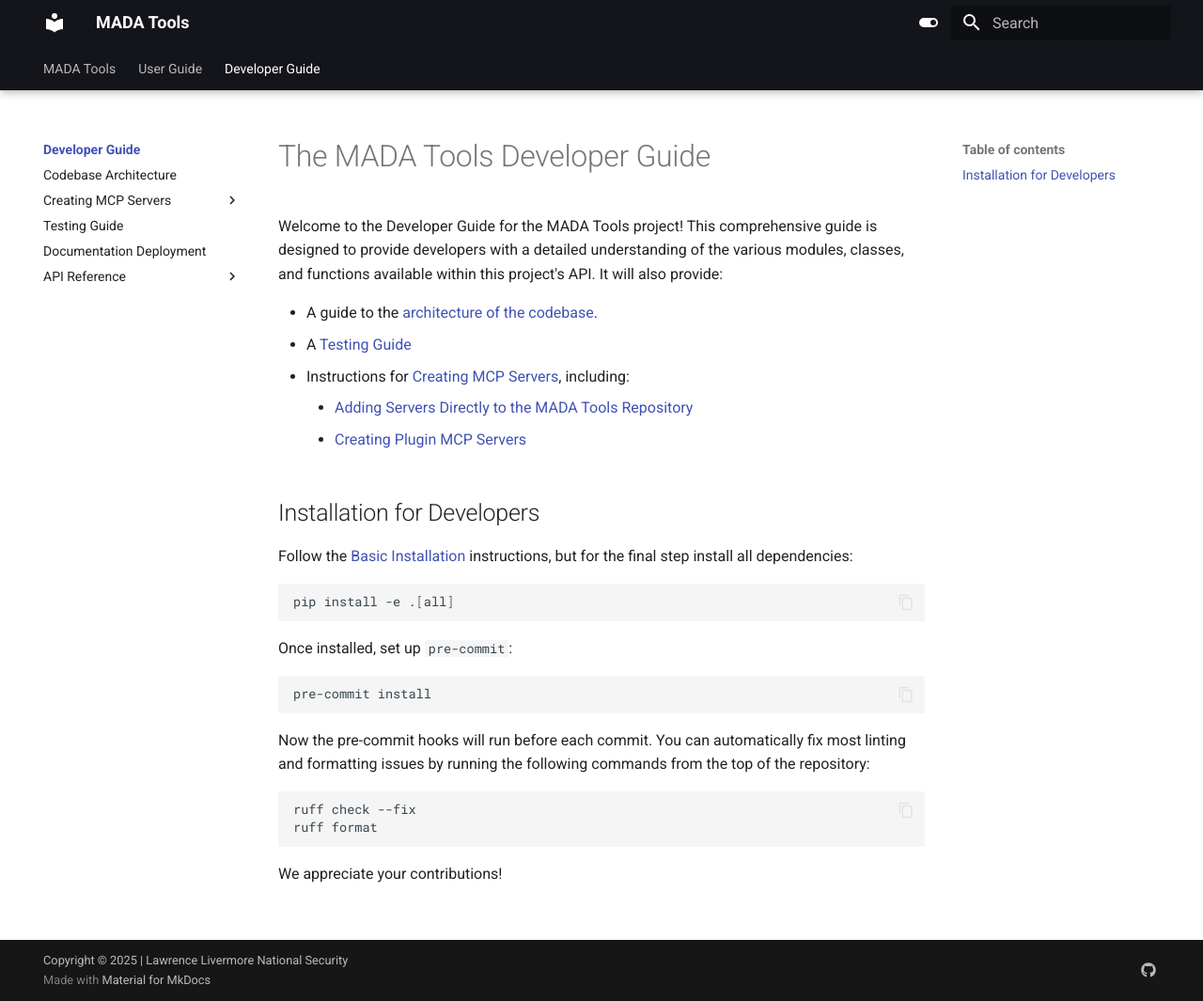
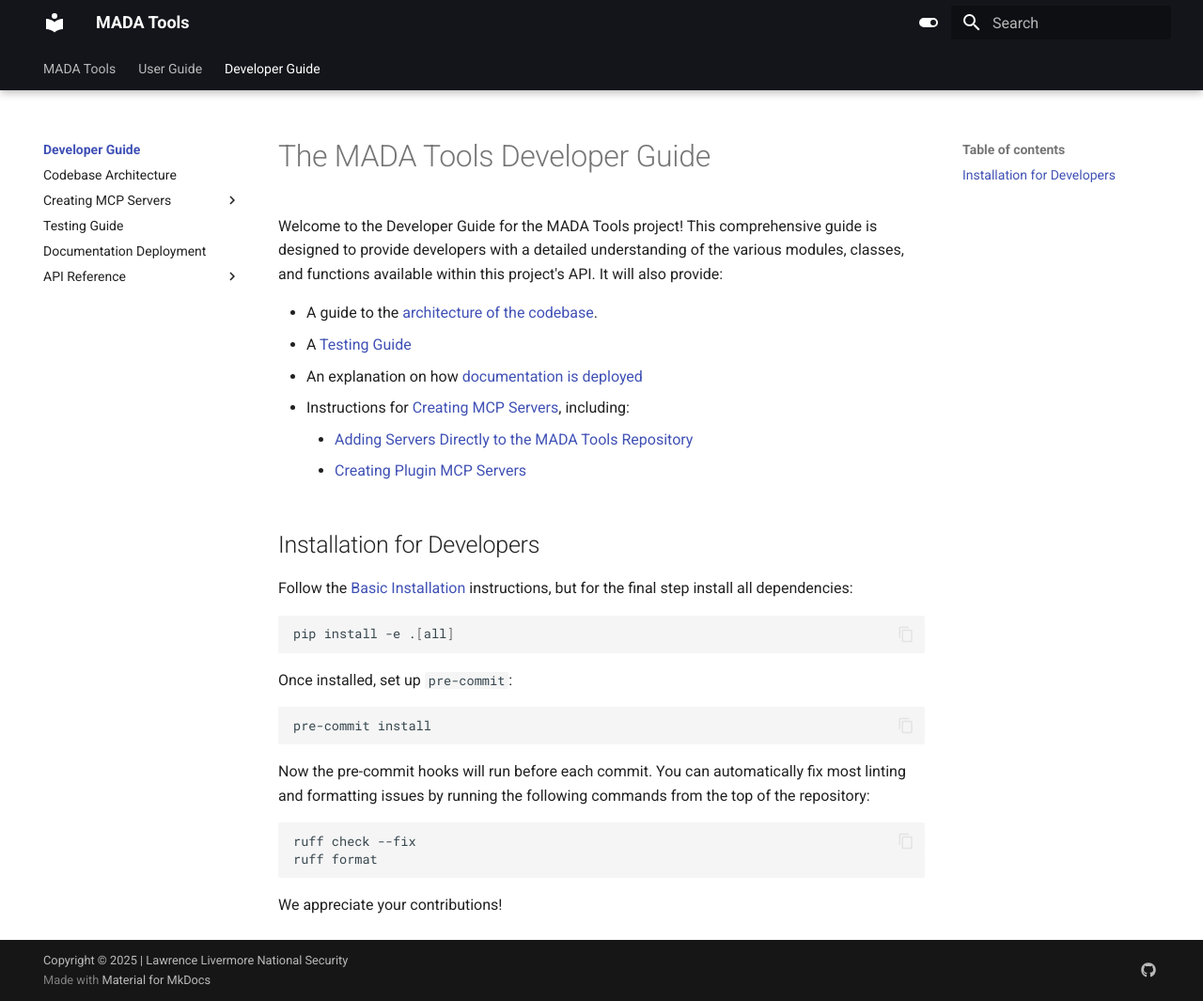
Before and after one commit to llnl/mada-tools, an MkDocs documentation site: the page built from docs/developer_guide/index.md, in a window 1280 px wide and 1065 px high. Shown: the whole window at 94% size. Built offline with MkDocs 1.6.1 and Material for MkDocs 9.7.7, drawn with Linux system fonts in a browser that asks for light colours; the version menu is left out.

Commit message:
add link to documentation deployment page in dev guide

```diff
--- a/docs/developer_guide/index.md
+++ b/docs/developer_guide/index.md
@@ -4,6 +4,7 @@
 
 - A guide to the [architecture of the codebase](./architecture.md).
 - A [Testing Guide](./testing.md)
+- An explanation on how [documentation is deployed](./docs_deployment.md)
 - Instructions for [Creating MCP Servers](./server_creation/index.md), including:
     - [Adding Servers Directly to the MADA Tools Repository](./server_creation/adding_new_servers.md)
     - [Creating Plugin MCP Servers](./server_creation/plugin_servers.md)
```
